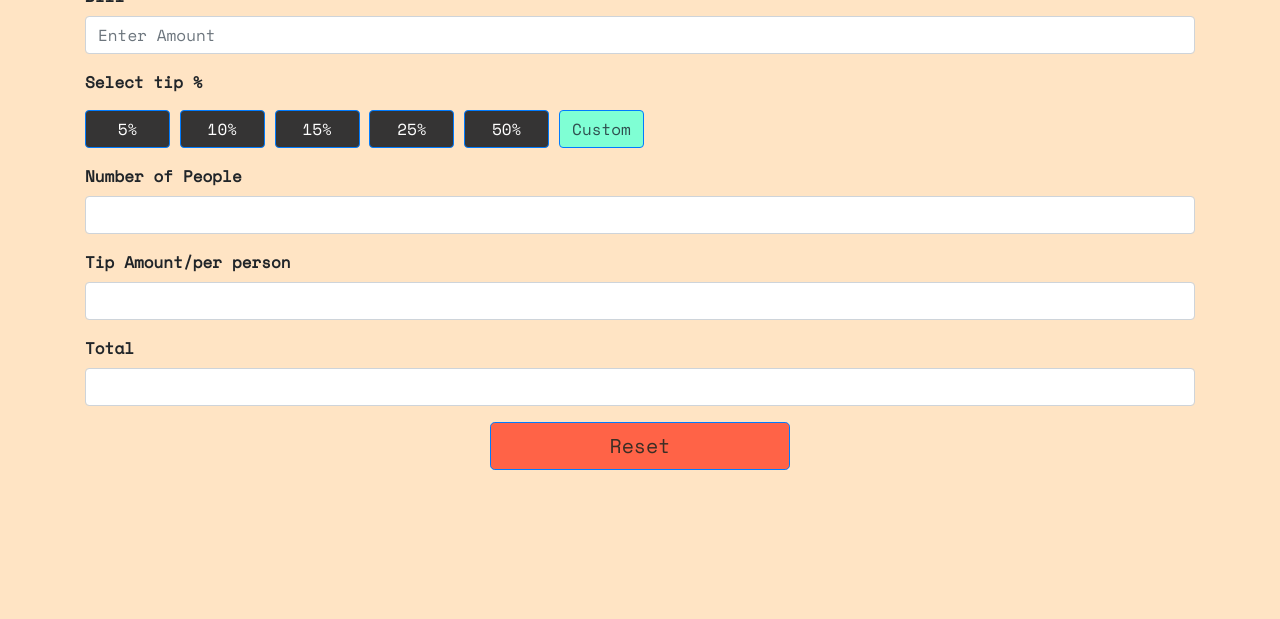
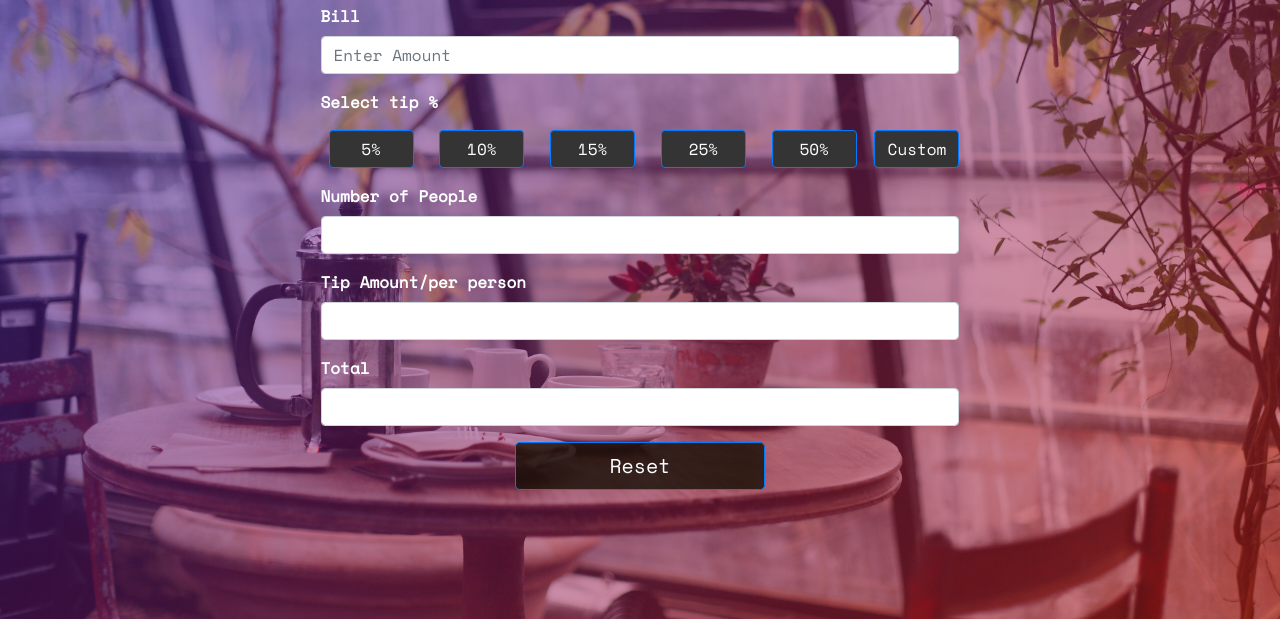
Before and after one commit to Tarundon/html-css-mini-project, a plain HTML site: page index.html in a window 1280 px wide. Shown: the part 181-800 px from the top of the page. Drawn offline with nearby package versions, Linux system fonts and the light colour scheme.

Commit message:
second commit

```diff
--- a/index.html
+++ b/index.html
@@ -19,41 +19,44 @@
     <link rel="stylesheet" href="style.css" />
     <!-- <link rel="stylesheet" href="/mini_project/css/estilos-principales.css"> -->
     <style>
-      button.custom{
-          background-color: aquamarine;
-          color: darkslategray;
+      button{
+          background-color: rgb(19, 20, 20);
+          color: rgb(255, 255, 255);
       }
       button.reset{
-        background-color: tomato;
-        width: 300px;
-        color: rgb(58, 46, 37);
+        background-color: rgba(23, 16, 6, 0.8);
+        width: 250px;
+        color: rgb(255, 255, 255);
         margin-bottom:20px ;
+      }
+      button.reset:hover{
+        background-color: rgba(78, 152, 141, 0.9) ;
+        color: rgb(0, 0, 0);
       }
 
     </style>
   </head>
   <body>
     <div class="container-fluid">
-      <div class="container img_container">
         <img
           src="tips-are-appreciated_copy.jpg"
           class="img-logo"
           alt="image_logo"
         />
       </div>
-      <div class="container">
+      <div class="container row justify-content-center">
         <form action="" method="get">
-          <div class="mb-3">
+          <div class="mb-3 col-xs-6 " >
             <label for="FormControlInput1" class="form-label">Bill</label>
-            <input type="number" class="form-control" id="FormControlInput1" placeholder="Enter Amount">
+            <input type="number" class="form-control col-xs-6" id="FormControlInput1" placeholder="Enter Amount">
           </div>
           <div class="mb-3">
             <p>Select tip %</p>
-            <button type="button" class="btn btn-primary">5%</button>
-            <button type="button" class="btn btn-primary">10%</button>
-            <button type="button" class="btn btn-primary">15%</button>
-            <button type="button" class="btn btn-primary">25%</button>
-            <button type="button" class="btn btn-primary">50%</button>
+            <button type="button" class="btn btn-primary mx-2">5%</button>
+            <button type="button" class="btn btn-primary mx-2">10%</button>
+            <button type="button" class="btn btn-primary mx-2">15%</button>
+            <button type="button" class="btn btn-primary mx-2">25%</button>
+            <button type="button" class="btn btn-primary mx-2">50%</button>
             <button type="button" class="btn btn-primary custom">Custom</button>
           </div>
           <div class="mb-3">
--- a/style.css
+++ b/style.css
@@ -1,19 +1,31 @@
+/* :root{
+    --primary: rgba(90, 21, 19, 0.65);
+    --secondary: rgba(210, 64, 64, 0.648);
+} */
 
 body{
     min-height: 100vh;
     font-family: 'Space Mono', monospace;
         font-weight: 700;
+        background-image: linear-gradient(135deg,  rgba(44, 26, 182, 0.5),rgba(212, 32, 25, 0.5)),
+                          url('/kris-atomic-3b2tADGAWnU-unsplash.jpg');
+
+        background-size: cover;
+        background-repeat: no-repeat;
+        /* background-size: auto; */
+        color: white;
+
 }
 div.container-fluid{
-   min-height: 100vh;
-    background-color: bisque;
+    margin-bottom: 20px;
+    display: flex;
+    justify-content: center;
+    align-items: center;
+    padding-top: 15px;
+    /* background-color: bisque; */
 
 }
-div.img_container{
-    display: flex;
-    justify-content: center;
-   padding-top: 15px;
-}
+
 .img-logo{
     width: 160px ;
     height: 150px;
@@ -38,3 +50,7 @@ div.reset{
     display: flex;
     justify-content: center;
 }
+.row{
+    margin-right: auto;
+    margin-left: auto;
+}
```
Also changed, not shown: kris-atomic-3b2tADGAWnU-unsplash.jpg (added).
